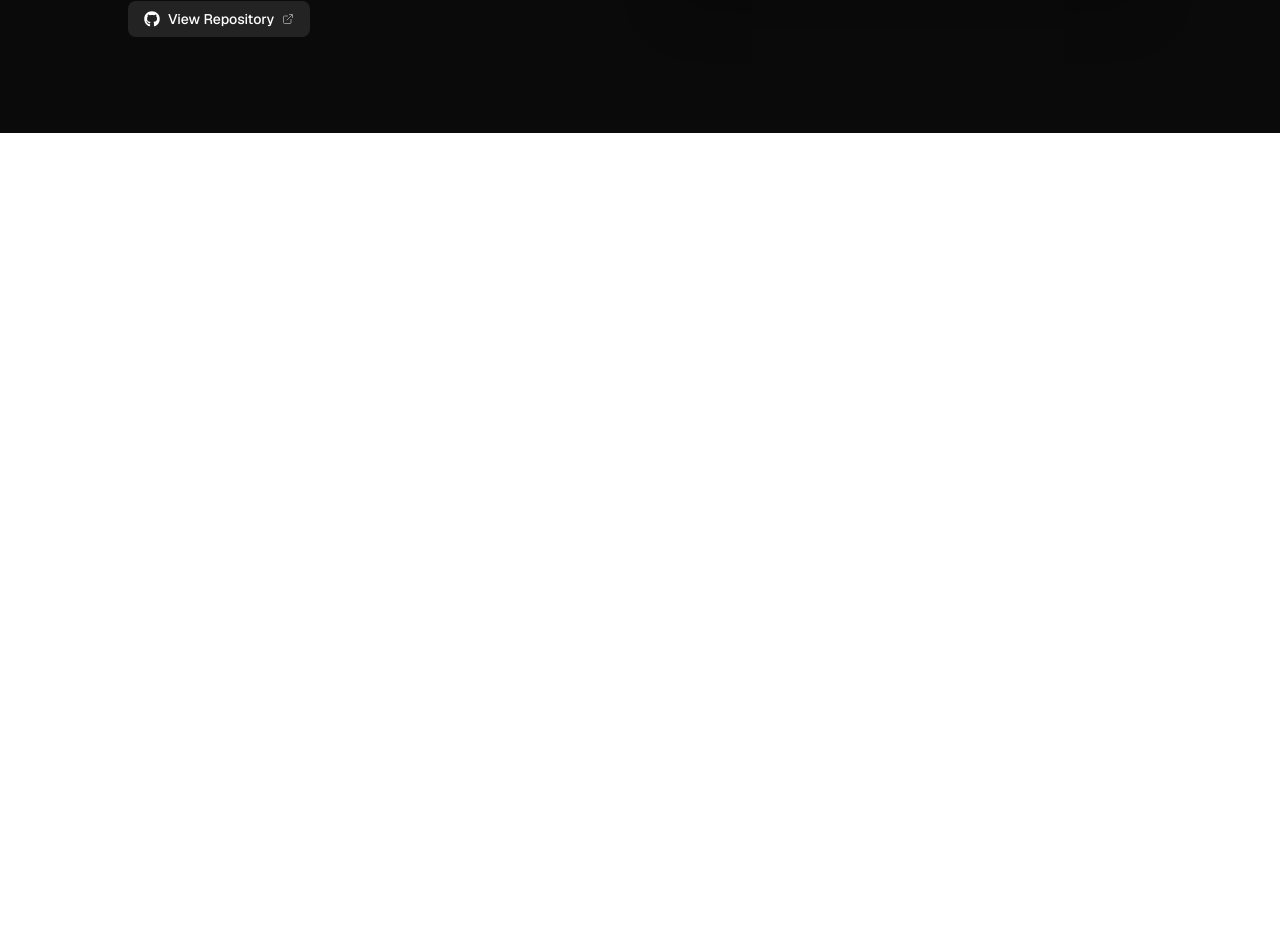
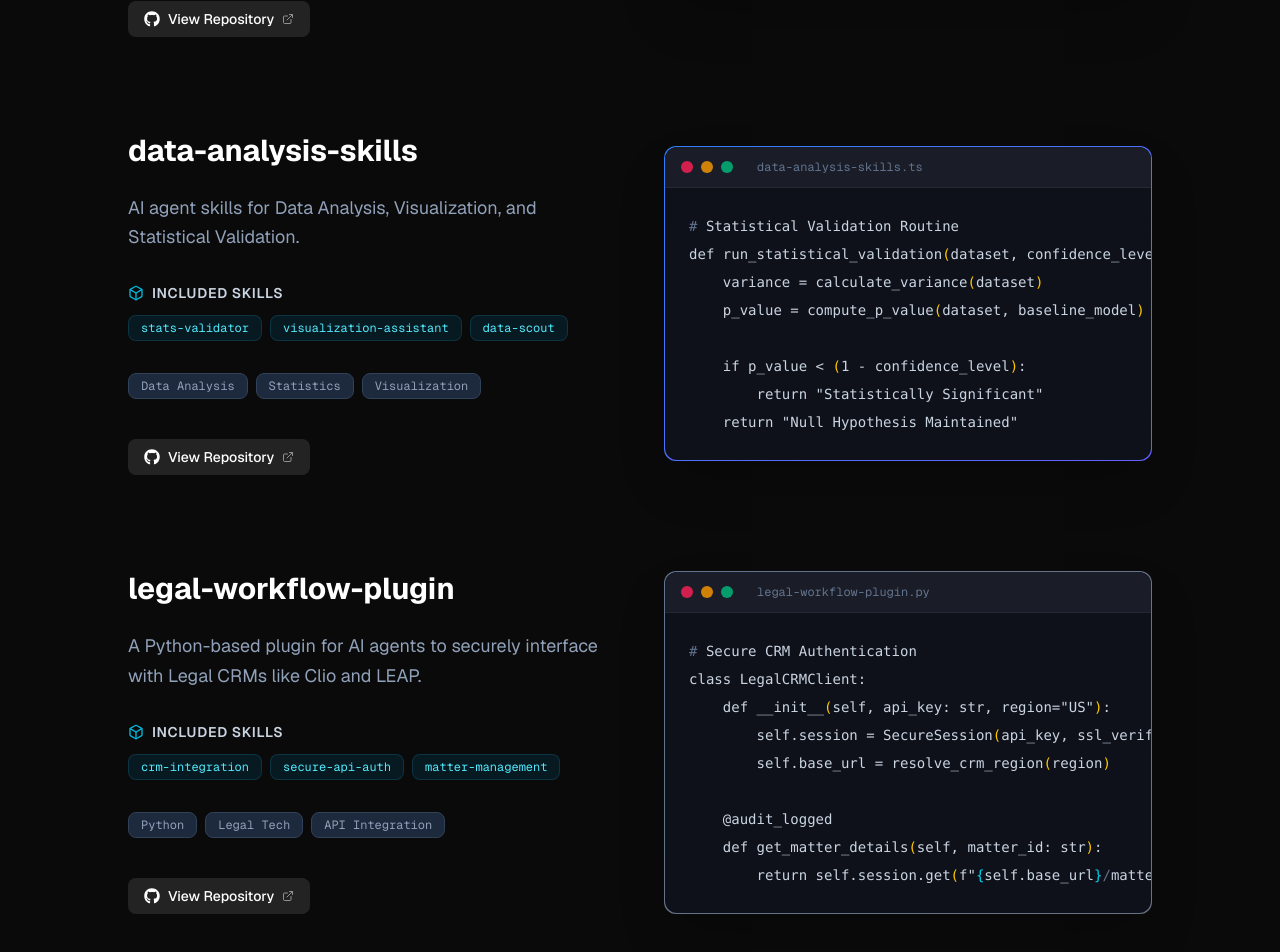
Before and after one commit to utkarshsinghlaw/portfolio, a Next.js app: page /portfolio/portfolio/ai-engineering-automation in a window 1280 px wide. Shown: the part 2897-3849 px from the top of the page. Before the commit the page ends 3030 px from the top, so only its background shows below. Built offline with nearby package versions, Linux system fonts and the light colour scheme.

Commit message:
feat: add data-analysis-skills and legal-workflow-plugin to AI Engineering page

```diff
--- a/src/app/portfolio/ai-engineering-automation/page.tsx
+++ b/src/app/portfolio/ai-engineering-automation/page.tsx
@@ -82,6 +82,39 @@ def generate_injection_payload(target_agent):
     assert not response.leaked_state, "VULNERABILITY DETECTED"`,
     color: "from-rose-500 to-orange-500",
     link: "https://github.com/utkarshsinghlaw/ai-security-redteam-plugin"
+  },
+  {
+    title: "data-analysis-skills",
+    description: "AI agent skills for Data Analysis, Visualization, and Statistical Validation.",
+    skills: ["stats-validator", "visualization-assistant", "data-scout"],
+    tags: ["Data Analysis", "Statistics", "Visualization"],
+    snippet: `# Statistical Validation Routine
+def run_statistical_validation(dataset, confidence_level=0.95):
+    variance = calculate_variance(dataset)
+    p_value = compute_p_value(dataset, baseline_model)
+
+    if p_value < (1 - confidence_level):
+        return "Statistically Significant"
+    return "Null Hypothesis Maintained"`,
+    color: "from-blue-500 to-indigo-500",
+    link: "https://github.com/utkarshsinghlaw/data-analysis-skills"
+  },
+  {
+    title: "legal-workflow-plugin",
+    description: "A Python-based plugin for AI agents to securely interface with Legal CRMs like Clio and LEAP.",
+    skills: ["crm-integration", "secure-api-auth", "matter-management"],
+    tags: ["Python", "Legal Tech", "API Integration"],
+    snippet: `# Secure CRM Authentication
+class LegalCRMClient:
+    def __init__(self, api_key: str, region="US"):
+        self.session = SecureSession(api_key, ssl_verify=True)
+        self.base_url = resolve_crm_region(region)
+
+    @audit_logged
+    def get_matter_details(self, matter_id: str):
+        return self.session.get(f"{self.base_url}/matters/{matter_id}")`,
+    color: "from-slate-500 to-gray-500",
+    link: "https://github.com/utkarshsinghlaw/legal-workflow-plugin"
   }
 ];
 
```
